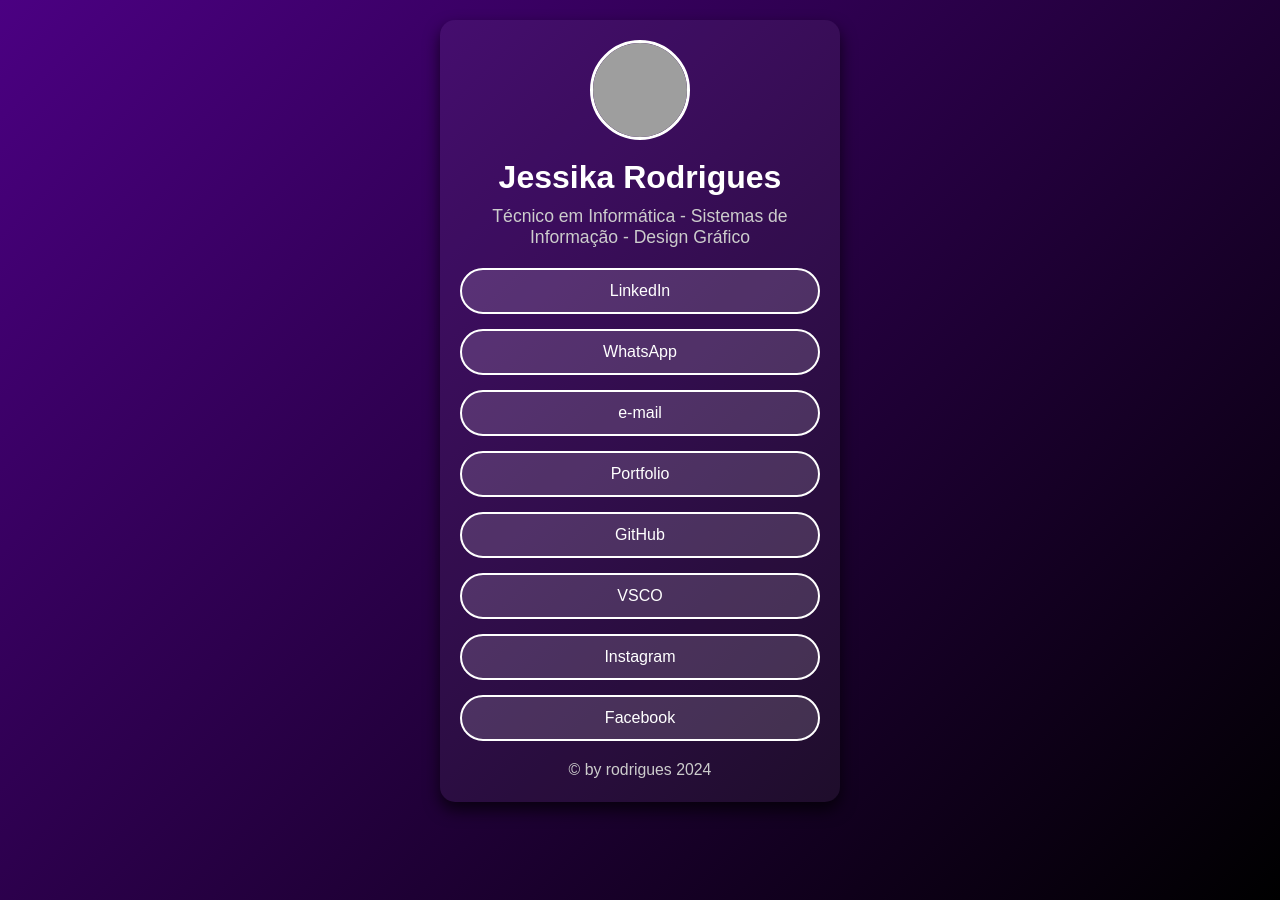
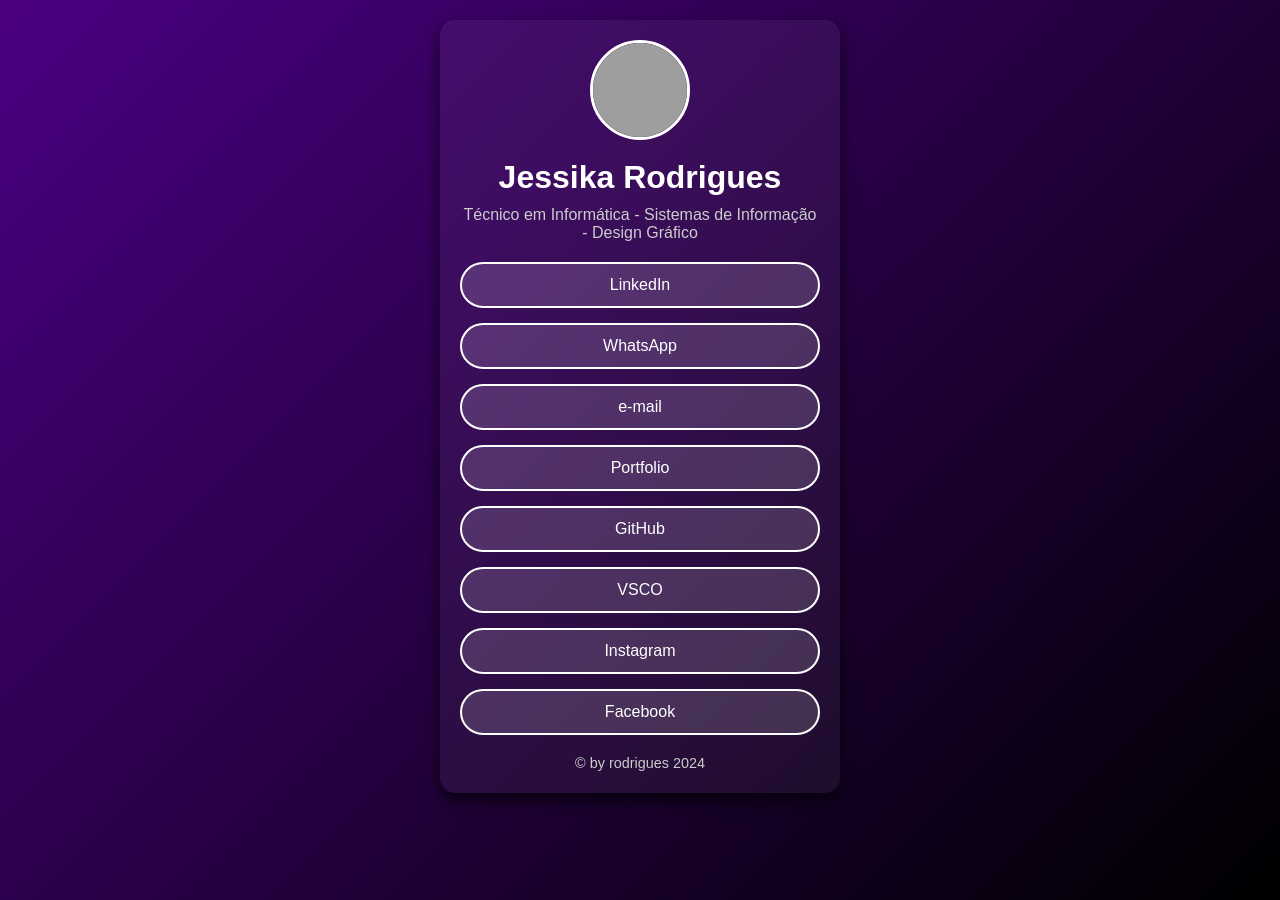
Before and after one commit to jesscatt/Jessika.rodrigues, a Jekyll site: the page built from index.md, in a window 1280 px wide. Built offline with Jekyll 4.4.1, drawn with Linux system fonts in a browser that asks for light colours; grey boxes are pictures that could not be loaded.

Commit message:
Update style.css

```diff
--- a/assets/style.css
+++ b/assets/style.css
@@ -55,8 +55,8 @@ h1 {
 }
 
 p {
-  font-size: 1.1em;
-  margin-bottom: 3px;
+  font-size: 1em;
+  margin-bottom: 2px;
   color: #ccc; /* Texto um pouco mais escuro para contraste */
 }
 
```
